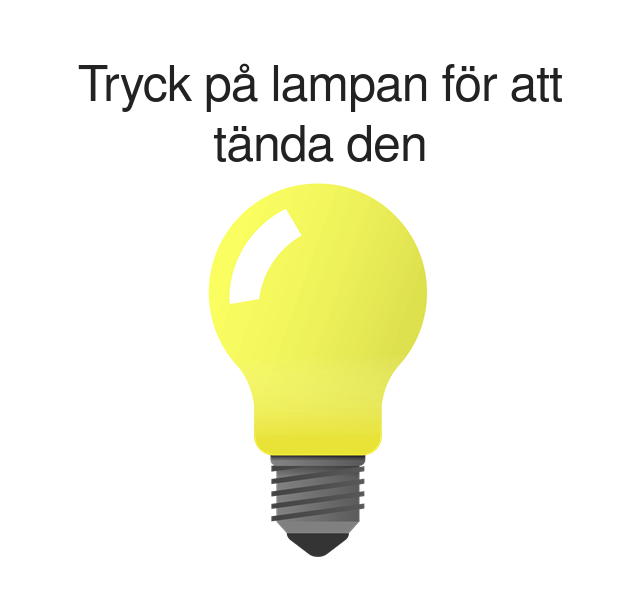
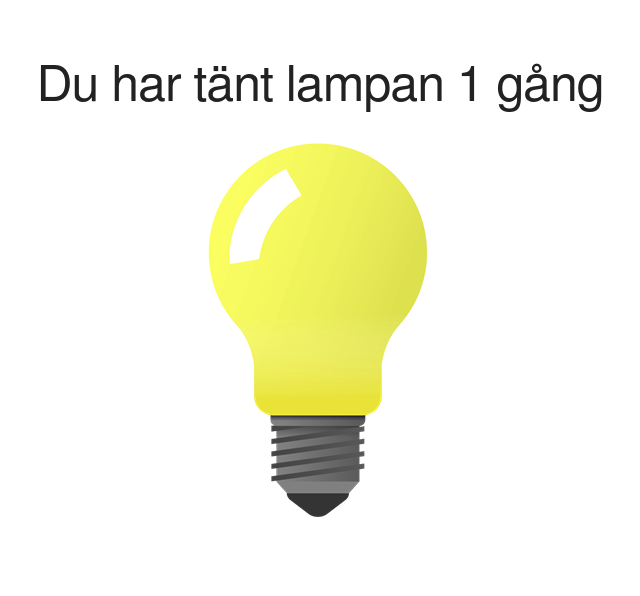
Before and after one commit to Ibbesub/OurWebsite, a plain HTML site: page Glodlampa3.html in a window 1280 px wide. Both pictures are taken after a click on the element 640 px from the left and 370 px from the top of the page. Shown: the whole page, without its empty margins (320-960 px from the left). Drawn offline with nearby package versions, Linux system fonts and the light colour scheme.

Commit message:
Add counter to light

```diff
--- a/Glodlampa3.html
+++ b/Glodlampa3.html
@@ -10,10 +10,10 @@
 </head>
 <body>
     <div class="canvas">
-        <h1>
+        <h1 id="lampText">
             Tryck på lampan för att tända den
-            <div id="bulb" class="bulb-off"></div>
         </h1>
+        <div id="bulb" class="bulb-off"></div>
     </div>
     <script src="js.js"></script>
 </body>
--- a/js.js
+++ b/js.js
@@ -1,7 +1,15 @@
 const light = document.querySelector('#bulb');
-
+var pressed = 0;
+var count = 1;
+const lampText = document.getElementById("lampText")
 light.addEventListener('click', function(e){
 
     e.target.classList.toggle('bulb-on');
+    count++
+    if (count % 2 == 0)
+    {
+        pressed++;
+    }
+    lampText.textContent = pressed == 1 ? `Du har tänt lampan ${pressed} gång` : `Du har tänt lampan ${pressed} gånger`;
 
 })
```
